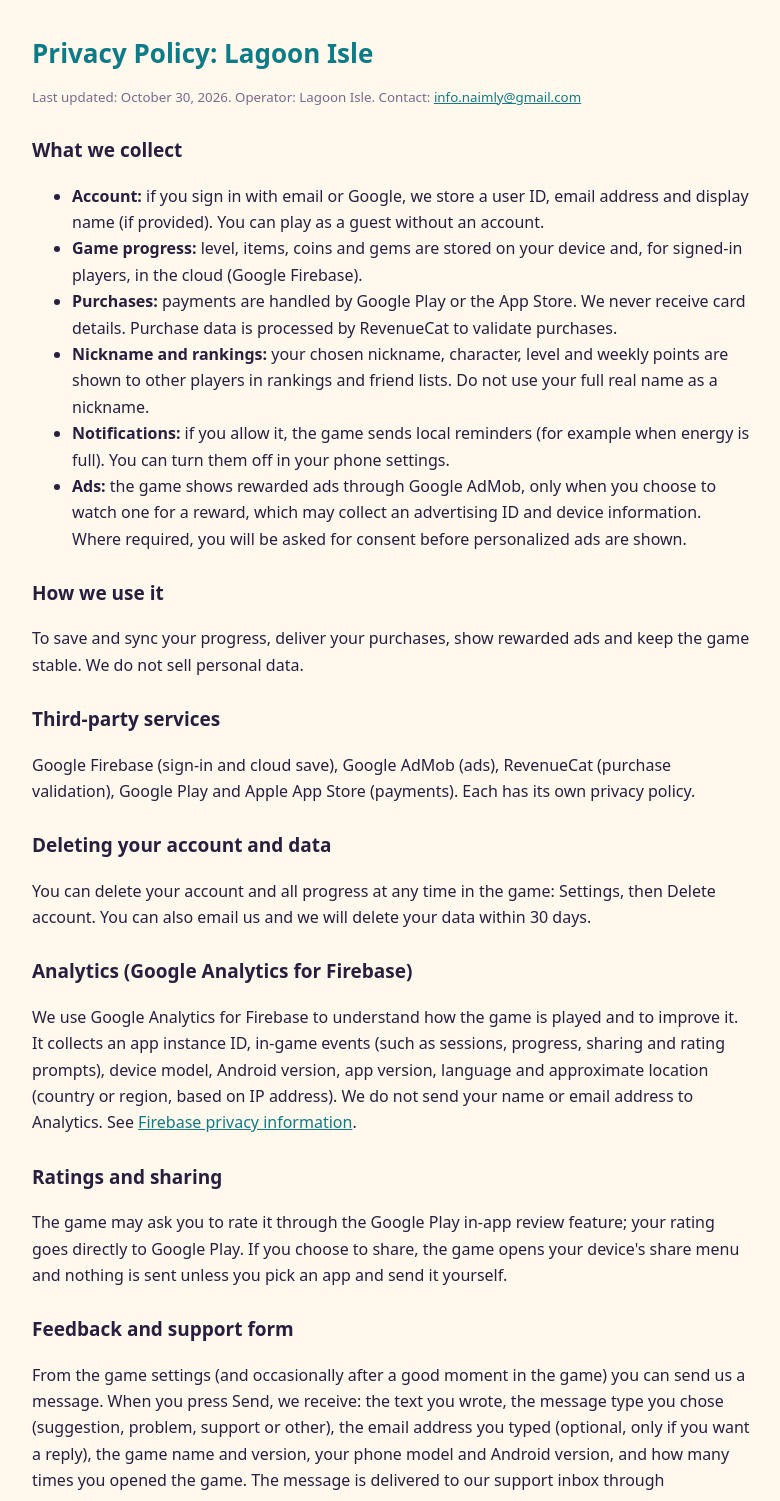
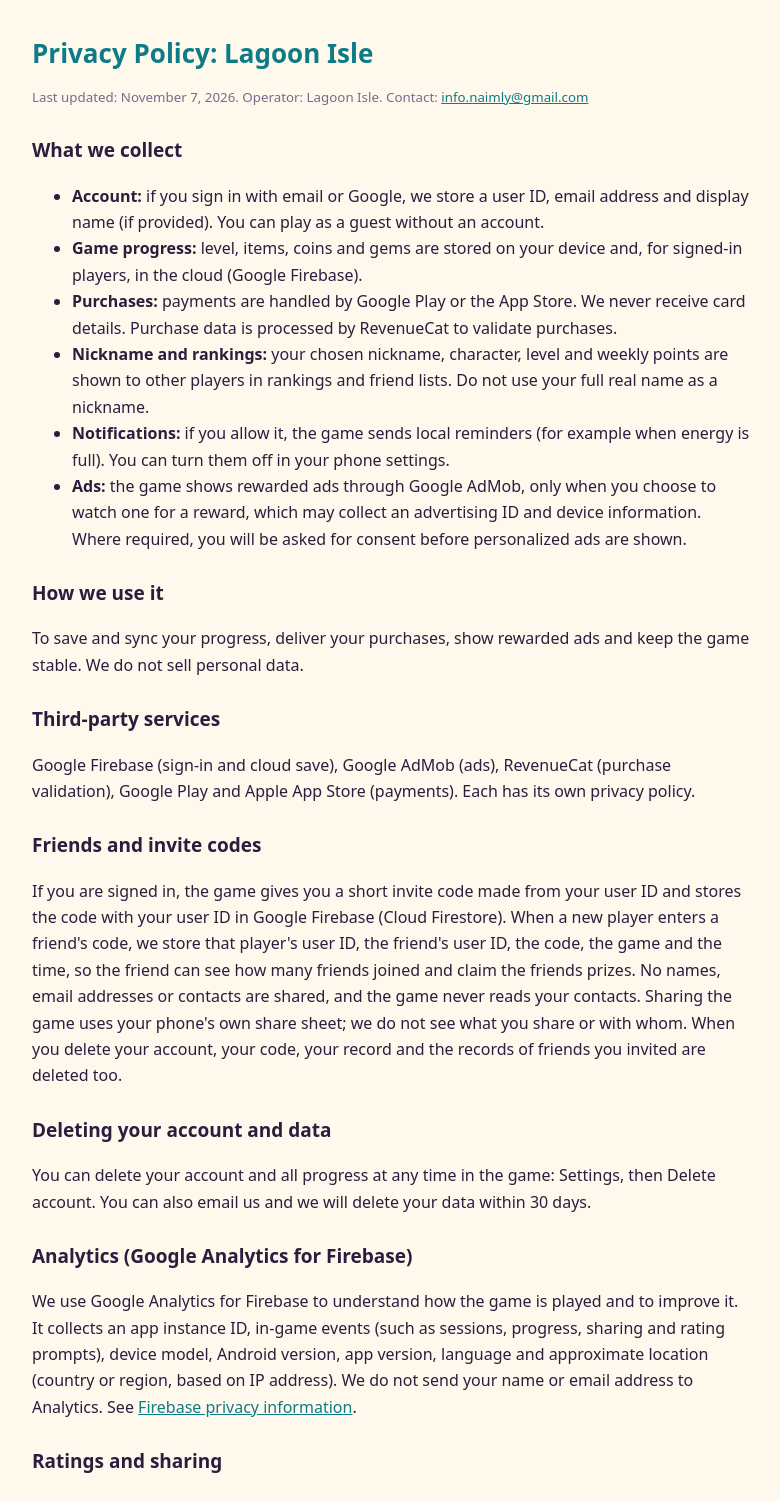
Before and after one commit to danbenyakov-code/danbenyakov-code.github.io, a plain HTML site: page lagoon-isle/privacy.html in a window 1280 px wide. Shown: the top 1501 px of the page, without its empty margins (248-1028 px from the left). Drawn offline with Linux system fonts and the light colour scheme.

Commit message:
Lagoon Isle: Friends privacy section

```diff
--- a/lagoon-isle/privacy.html
+++ b/lagoon-isle/privacy.html
@@ -21,7 +21,7 @@ a{color:var(--accent)}
 <body>
 <main>
 <h1>Privacy Policy: Lagoon Isle</h1>
-<small>Last updated: October 30, 2026. Operator: Lagoon Isle. Contact: <a href="mailto:info.naimly@gmail.com">info.naimly@gmail.com</a></small>
+<small>Last updated: November 7, 2026. Operator: Lagoon Isle. Contact: <a href="mailto:info.naimly@gmail.com">info.naimly@gmail.com</a></small>
 <h2>What we collect</h2>
 <ul>
 <li><b>Account:</b> if you sign in with email or Google, we store a user ID, email address and display name (if provided). You can play as a guest without an account.</li>
@@ -35,6 +35,8 @@ a{color:var(--accent)}
 <p>To save and sync your progress, deliver your purchases, show rewarded ads and keep the game stable. We do not sell personal data.</p>
 <h2>Third-party services</h2>
 <p>Google Firebase (sign-in and cloud save), Google AdMob (ads), RevenueCat (purchase validation), Google Play and Apple App Store (payments). Each has its own privacy policy.</p>
+<h2>Friends and invite codes</h2>
+<p>If you are signed in, the game gives you a short invite code made from your user ID and stores the code with your user ID in Google Firebase (Cloud Firestore). When a new player enters a friend's code, we store that player's user ID, the friend's user ID, the code, the game and the time, so the friend can see how many friends joined and claim the friends prizes. No names, email addresses or contacts are shared, and the game never reads your contacts. Sharing the game uses your phone's own share sheet; we do not see what you share or with whom. When you delete your account, your code, your record and the records of friends you invited are deleted too.</p>
 <h2>Deleting your account and data</h2>
 <p>You can delete your account and all progress at any time in the game: Settings, then Delete account. You can also email us and we will delete your data within 30 days.</p>
 <h2>Analytics (Google Analytics for Firebase)</h2>
```
